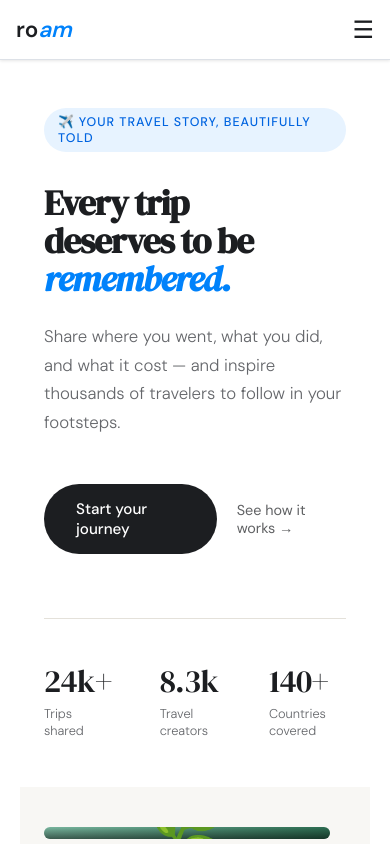
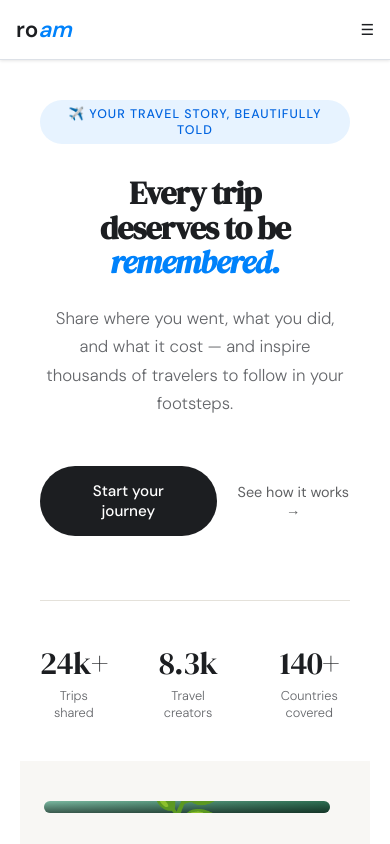
Before and after one commit to csanchez1824/roam, a React (Vite) app: page / in a window 390 px wide. Shown: the top 844 px of the page. Built offline with nearby package versions, Linux system fonts and the light colour scheme.

Commit message:
fix mobile layout for landing page

```diff
--- a/src/index.css
+++ b/src/index.css
@@ -4,66 +4,56 @@
   padding: 0;
 }
 
-html {
+html, body {
+  width: 100%;
   overflow-x: hidden;
-  width: 100%;
-}
-
-body {
   font-family: 'DM Sans', sans-serif;
   background: #f0f2f5;
   color: #1c1e21;
   min-height: 100vh;
-  overflow-x: hidden;
-  width: 100%;
-  max-width: 100vw;
-}
-
-body {
-  font-family: 'DM Sans', sans-serif;
-  background: #f0f2f5;
-  color: #1c1e21;
-  min-height: 100vh;
-  overflow-x: hidden;
 }
 
 a { text-decoration: none; }
 
+/* ── DESKTOP ── */
+.nav-mobile { display: none !important; }
+
 /* ── MOBILE ── */
 @media (max-width: 768px) {
-  * {
-    max-width: 100% !important;
-  }
 
-  body, html {
-    overflow-x: hidden !important;
-  }
-
-  /* Bigger tap targets */
-  button, a {
-    min-height: 44px;
-    display: inline-flex;
-    align-items: center;
-    justify-content: center;
-  }
-}
+  /* Fix overflow */
+  * { max-width: 100% !important; }
 
   /* Navbar */
   nav { padding: 0 16px !important; }
   .nav-links { display: none !important; }
-  .nav-mobile { display: flex !important; }
+  .nav-mobile {
+    display: flex !important;
+    min-height: auto !important;
+  }
 
-  /* Landing hero */
+  /* Landing hero — single column */
   .hero-grid {
     grid-template-columns: 1fr !important;
     min-height: auto !important;
   }
   .hero-collage { display: none !important; }
   .hero-text {
-    padding: 48px 24px !important;
+    padding: 40px 20px !important;
+    text-align: center !important;
+    align-items: center !important;
   }
   .hero-text h1 {
-    font-size: 2.2rem !important;
+    font-size: 2rem !important;
+  }
+  .hero-text p {
+    max-width: 100% !important;
+  }
+
+  /* How it works */
+  .how-grid {
+    grid-template-columns: 1fr !important;
+    gap: 32px !important;
   }
 
   /* Explore hero */
@@ -73,8 +63,6 @@ a { text-decoration: none; }
     min-height: auto !important;
   }
   .explore-globe { display: none !important; }
-
-  /* Stats bar */
   .stats-bar {
     display: grid !important;
     grid-template-columns: 1fr 1fr !important;
@@ -85,30 +73,31 @@ a { text-decoration: none; }
   .main-layout {
     grid-template-columns: 1fr !important;
     padding: 16px 16px 60px !important;
+    gap: 16px !important;
   }
   .profile-layout {
     grid-template-columns: 1fr !important;
     padding: 16px 16px 60px !important;
+    gap: 16px !important;
   }
 
-  /* Trip grids */
+  /* Trip grid single column */
   .trip-grid {
     grid-template-columns: 1fr !important;
   }
 
-  /* How it works section */
-  .how-grid {
-    grid-template-columns: 1fr !important;
-  }
+  /* Hide sidebar on mobile */
+  .sidebar-hide { display: none !important; }
 
-  /* Sidebar hidden on mobile */
-  .sidebar-hide {
-    display: none !important;
-  }
-
-  /* General padding fix */
+  /* Section padding */
   section {
     padding-left: 20px !important;
     padding-right: 20px !important;
   }
+
+  /* Bigger tap targets for buttons */
+  button {
+    min-height: 44px !important;
+    font-size: 0.95rem !important;
+  }
 }
--- a/src/pages/Landing.jsx
+++ b/src/pages/Landing.jsx
@@ -181,7 +181,7 @@ function Landing() {
         }}>
           Three steps to your <em style={{ color: '#0082fb' }}>travel profile.</em>
         </h2>
-        <div style={{ display: 'grid', gridTemplateColumns: 'repeat(3, 1fr)', gap: '48px' }}>
+        <div className="how-grid" style={{ display: 'grid', gridTemplateColumns: 'repeat(3, 1fr)', gap: '48px' }}>
           {[
             { num: '01', title: 'Create your account', desc: 'Sign up for free and build your personal travel profile. Add a photo, write your bio, and let the world know where you\'ve been.' },
             { num: '02', title: 'Log your trips',       desc: 'For each vacation, add your destination, daily events, where you stayed, how you got around, and a full cost breakdown.' },
```
